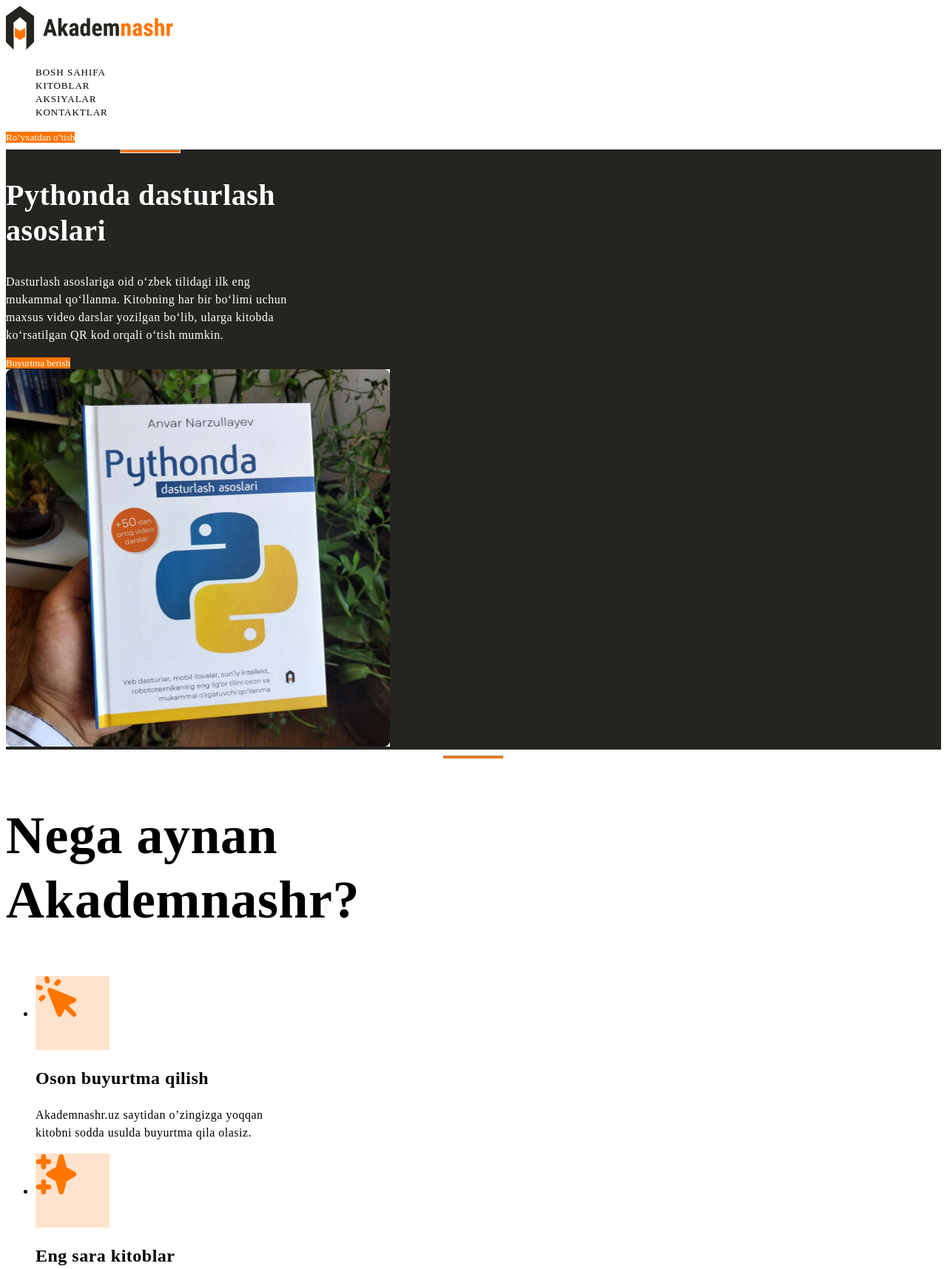
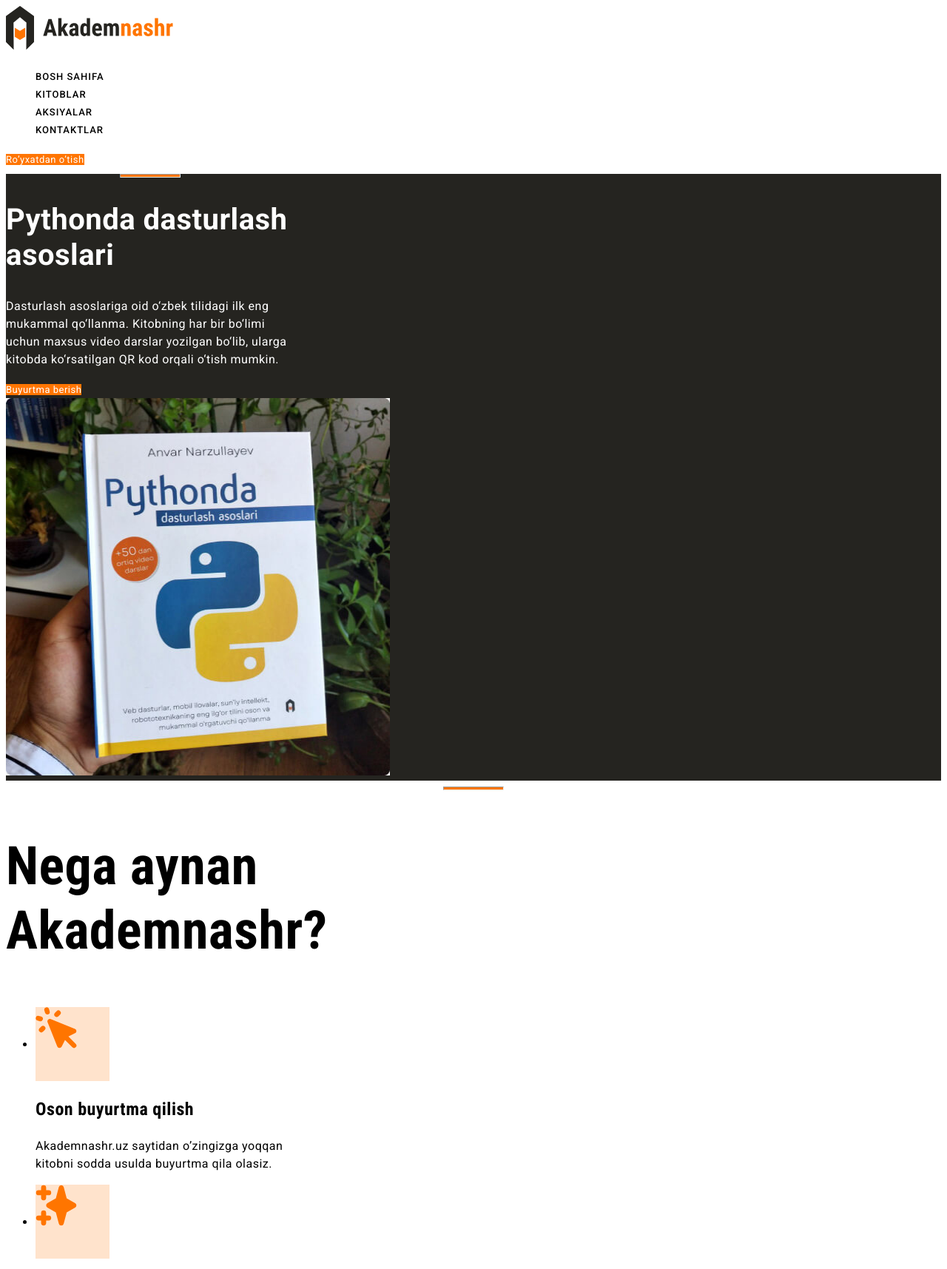
Before and after one commit to tymapuc/akademnashr-promo, a plain HTML site: page index.html in a window 1280 px wide. Shown: the top 1715 px of the page at 74% size. Drawn offline with Linux system fonts and the light colour scheme.

Commit message:
Add font-family related styles

```diff
--- a/css/style.css
+++ b/css/style.css
@@ -1,3 +1,10 @@
+body {
+    font-size: 16px;
+    line-height: 1.5;
+    font-family: "Roboto", "Arial", sans-serif;
+    letter-spacing: 0.5px;
+}
+
 .site-hider {
     background: #fff
 }
@@ -15,7 +22,7 @@
     text-decoration: none;
     color: #000;
 }
-
+/* MAIN LINK */
 .main-link {
     font-size: 13px;
     line-height: 15px;
@@ -24,6 +31,7 @@
     text-decoration: none;
 }
 
+/* HERO */
 .hero {
     background-color: #252420;
     color: #fff;
@@ -42,13 +50,7 @@
 .hero-heading {
     font-size: 40px;
     line-height: 1.2;
-    letter-spacing: 0.5px;
-}
-
-.hero-text {
-    font-size: 16px;
-    line-height: 1.5;
-    letter-spacing: 0.5px;
+    font-family: "Roboto Condensed", "Roboto", "Arial" sans-serif;
 }
 
 .hero-img {
@@ -56,13 +58,15 @@
     height: 510px;
 }
 
+/* FEATURES */
 .features-heading {
     width: 440px;
     font-size: 72px;
     line-height: 1.2;
-    letter-spacing: 0.5px;
+    font-family: "Roboto Condensed", "Roboto", "Arial", sans-serif;
 }
 
+/* FEATURE */
 .feature {
     width: 340px;
 }
@@ -76,13 +80,8 @@
 .feature-title {
     font-size: 24px;
     line-height: 1.2;
-    letter-spacing: 0.5px;
-}
+    font-family: "Roboto Condensed", "Roboto", "Arial", sans-serif;
 
-.feature-info {
-    font-size: 16px;
-    line-height: 1.5;
-    letter-spacing: 0.5px;
 }
 
 .promo {
@@ -97,11 +96,7 @@
 .promo-heading {
     font-size: 40px;
     line-height: 48px;
-}
-
-.ptomo-text {
-    font-size: 16px;
-    line-height: 1.5;
+    font-family: "Roboto Condensed", "Roboto", "Arial", sans-serif;
 }
 
 .promo-highlight {
@@ -129,11 +124,10 @@
 
 .site-footer-links {
     width: 224px;
+    line-height: 19px;
 }
 
 .site-footer-links a {
-    font-size: 16px;
-    line-height: 19px;
     text-decoration: none;
     color: #252420;
 }
--- a/index.html
+++ b/index.html
@@ -5,6 +5,13 @@
     <meta http-equiv="X-UA-Compatible" content="IE=edge">
     <meta name="viewport" content="width=device-width, initial-scale=1.0">
     <title>Bosh sahifa - Akademnashr promo sayt</title>
+
+    <!--Google Fonts-->
+    <link rel="preconnect" href="https://fonts.googleapis.com">
+    <link rel="preconnect" href="https://fonts.gstatic.com" crossorigin>
+    <link href="https://fonts.googleapis.com/css2?family=Roboto+Condensed:wght@700&family=Roboto:wght@400;500;700&display=swap" rel="stylesheet">
+
+    <!--Styles-->
     <link rel="stylesheet" href="css/style.css">
 </head>
 <body>
```
